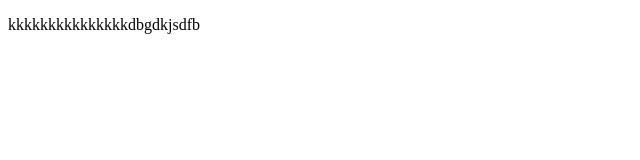
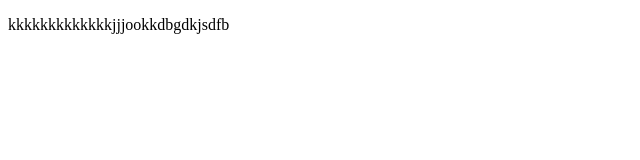
Before and after one commit to kwizeraboy/practical-Exam-ally, a plain HTML site: page contact.html in a window 1280 px wide. Shown: the full height of the page, 0-640 px from the left. Drawn offline with Linux system fonts and the light colour scheme.

Commit message:
Update contact.html

```diff
--- a/contact.html
+++ b/contact.html
@@ -4,7 +4,7 @@
     <meta charset="UTF-8">
     <meta name="viewport" content="width=device-width, initial-scale=1.0">
     <title>lllllllllllllllllll</title>
-  <p>kkkkkkkkkkkkkkkdbgdkjsdfb</p>
+  <p>kkkkkkkkkkkkkjjjookkdbgdkjsdfb</p>
 </head>
 <body>
 
```
